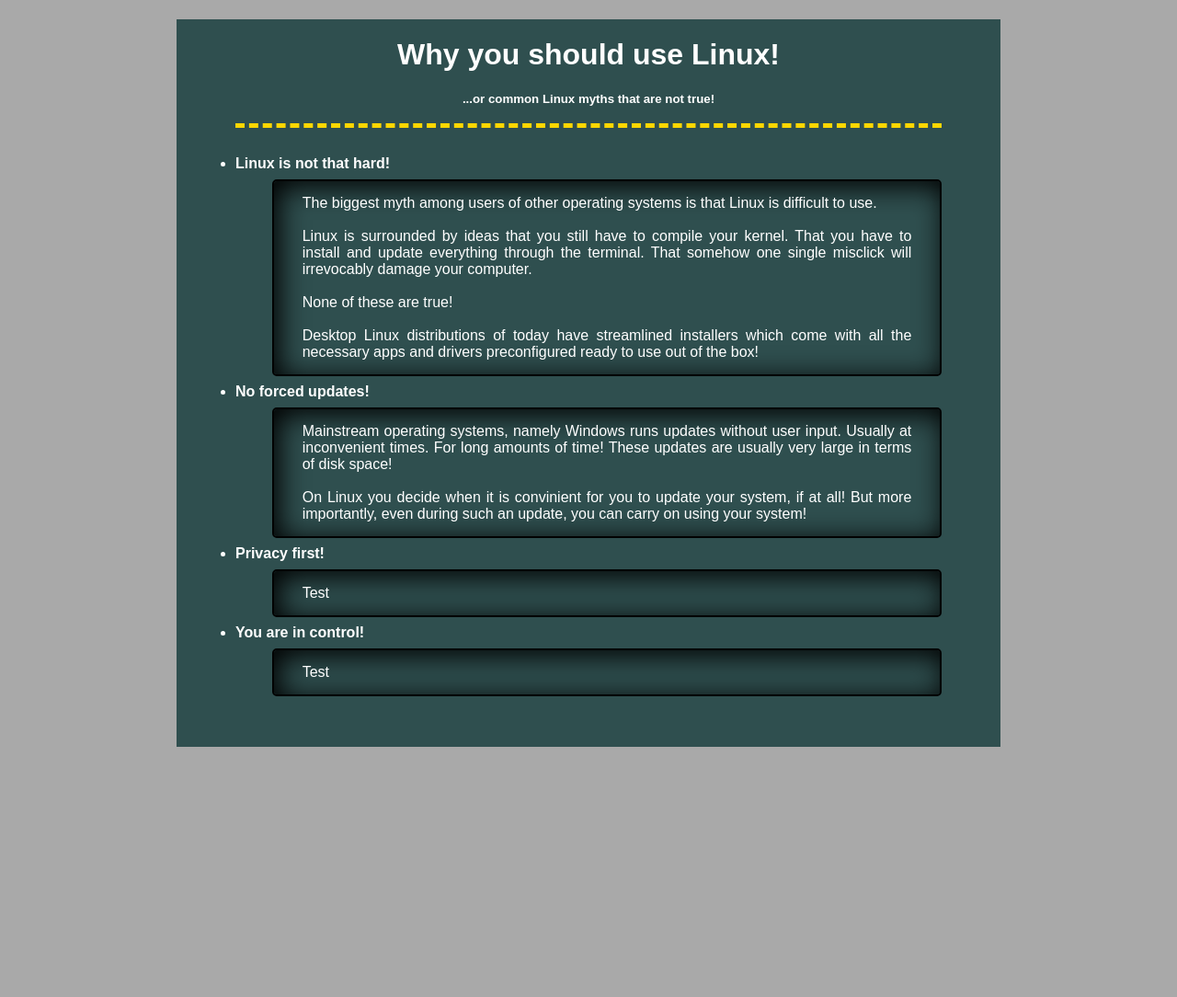
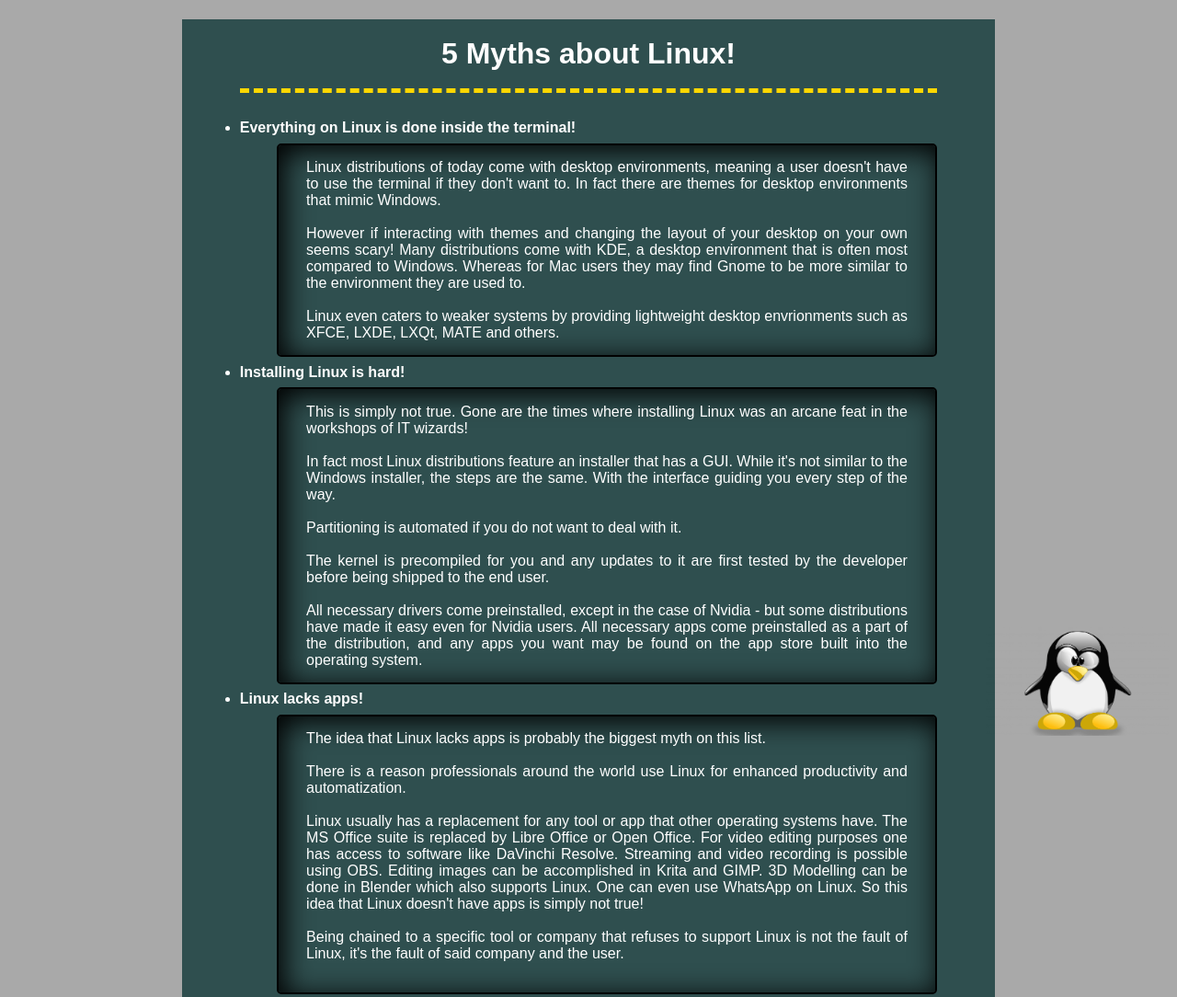
Before and after one commit to linuxuser94/WDZ, a plain HTML site: page why_Linux/index.html in a window 1280 px wide. Shown: the top 1084 px of the page at 92% size. Before the commit the page ends 812 px from the top, so only its background shows below. Drawn offline with Linux system fonts and the light colour scheme.

Commit message:
sticky image

```diff
--- a/why_Linux/css/body.css
+++ b/why_Linux/css/body.css
@@ -3,19 +3,15 @@ h1 {
     font-family: 'Ubuntu', sans-serif;
     color: white;
     padding-top: 2.5%;
-}
-
-h5 {
-    text-align: center;
-    font-family: 'Ubuntu', sans-serif;
+    padding-bottom: 2.5%;
     border-bottom: 4px dashed gold;
     border-width: 5px;
-    padding-bottom: 2.5%;
 }
 
 body {
     background-color: darkgray;
-    margin: 0;
+    margin-top: 1%;
+    margin-bottom: 1%;
 }
 
 #board {
@@ -47,3 +43,9 @@ dd {
     box-shadow: 5px 5px 30px 1px black inset;
     text-align: justify;
 }
+
+#bottom_logo {
+    position: -webkit-sticky; /* Safari */
+    position: sticky;
+    bottom: 0;
+}
--- a/why_Linux/index.html
+++ b/why_Linux/index.html
@@ -13,37 +13,60 @@
 
 <body>
     <div id="board">
-        <!--5 common linux myths bolji naslov-->
-        <h1>Why you should use Linux!</h1>
-        <h5>...or common Linux myths that are not true!</h5>
+        <h1>5 Myths about Linux!</h1>
         <list>
             <dl>
-                <dt>Linux is not that hard!</dt>
-                <dd>The biggest myth among users of other operating systems is that Linux is difficult to use.
+                <dt>Everything on Linux is done inside the terminal!</dt>
+                <dd>Linux distributions of today come with desktop environments, meaning a user doesn't have to use the terminal if they don't want to.
+                    In fact there are themes for desktop environments that mimic Windows.
                     <br><br>
-                    Linux is surrounded by ideas that you still have to compile your kernel.
-                    That you have to install and update everything through the terminal.
-                    That somehow one single misclick will irrevocably damage your computer.
+                    However if interacting with themes and changing the layout of your desktop on your own seems scary!
+                    Many distributions come with KDE, a desktop environment that is often most compared to Windows.
+                    Whereas for Mac users they may find Gnome to be more similar to the environment they are used to.
                     <br><br>
-                    None of these are true!
-                    <br><br>
-                    Desktop Linux distributions of today have streamlined installers which come with all the necessary apps and drivers preconfigured ready to use out of the box!
+                    Linux even caters to weaker systems by providing lightweight desktop envrionments such as XFCE, LXDE, LXQt, MATE and others.
                 </dd>
 
-                <dt>No forced updates!</dt>
-                <dd>Mainstream operating systems, namely Windows runs updates without user input. Usually at inconvenient times. For long amounts of time!
-                    These updates are usually very large in terms of disk space!
+                <dt>Installing Linux is hard!</dt>
+                <dd>This is simply not true. Gone are the times where installing Linux was an arcane feat in the workshops of IT wizards!
                     <br><br>
-                    On Linux you decide when it is convinient for you to update your system, if at all! But more importantly, even during such an update,
-                    you can carry on using your system!
+                    In fact most Linux distributions feature an installer that has a GUI. While it's not similar to the Windows installer, the steps are the same.
+                    With the interface guiding you every step of the way.
+                    <br><br>
+                    Partitioning is automated if you do not want to deal with it.
+                    <br><br>
+                    The kernel is precompiled for you and any updates to it are first tested by the developer before being shipped to the end user.
+                    <br><br>
+                    All necessary drivers come preinstalled, except in the case of Nvidia - but some distributions have made it easy even for Nvidia users.
+                    All necessary apps come preinstalled as a part of the distribution, and any apps you want may be found on the app store built into the operating system.
                 </dd>
 
-                <dt>Privacy first!</dt>
-                <dd>Test</dd>
+                <dt>Linux lacks apps!</dt>
+                <dd>The idea that Linux lacks apps is probably the biggest myth on this list.
+                    <br><br>
+                    There is a reason professionals around the world use Linux for enhanced productivity and automatization.
+                    <br><br>
+                    Linux usually has a replacement for any tool or app that other operating systems have. The MS Office suite is replaced by Libre Office or Open Office.
+                    For video editing purposes one has access to software like DaVinchi Resolve. Streaming and video recording is possible using OBS.
+                    Editing images can be accomplished in Krita and GIMP. 3D Modelling can be done in Blender which also supports Linux. One can even use WhatsApp on Linux.
+                    So this idea that Linux doesn't have apps is simply not true!
+                    <br><br>
+                    Being chained to a specific tool or company that refuses to support Linux is not the fault of Linux, it's the fault of said company and the user.
+                    <br><br>
+                </dd>
 
-                <dt>You are in control!</dt>
-                <dd>Test</dd>
+                <dt>You can't game on Linux!</dt>
+                <dd>While compatibility has been an issue in the past when it comes to playing video games on Linux, this is no longer the case.
+                    <br><br>
+                    Advances in compatibility layers have made it so running games on Linux is much easier, with minimal configurations. Especially on platforms like Steam.
+                    These advances have made thousands of games compatible with Linux.
+                    <br><br>
+                    In some cases, games actually perform better on Linux!
+                    <br><br>
+                    Recent community tests have shown an increase of 10 FPS to 20 FPS while gaming on Linux when compared to Windows.
+                </dd>
             </dl>
         </list>
     </div>
+    <img id="bottom_logo" align="right" src="img/linuxlogo.png" height="120" width="200">
 </body>
```
Also changed, not shown: why_Linux/img/linuxlogo.png (added).
